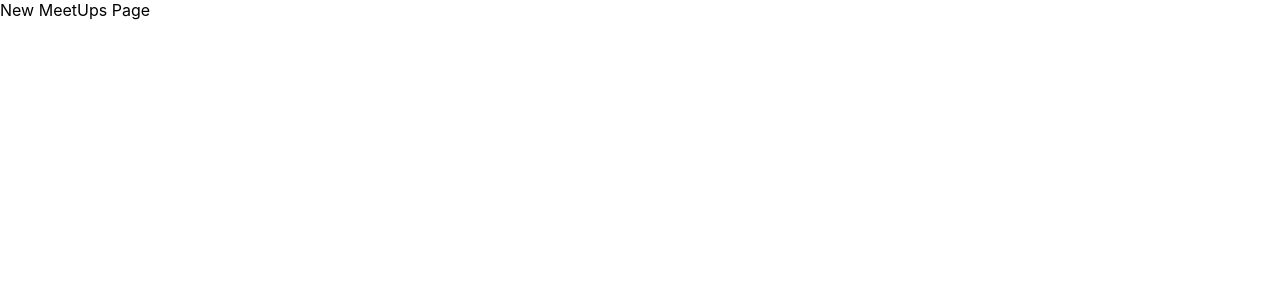
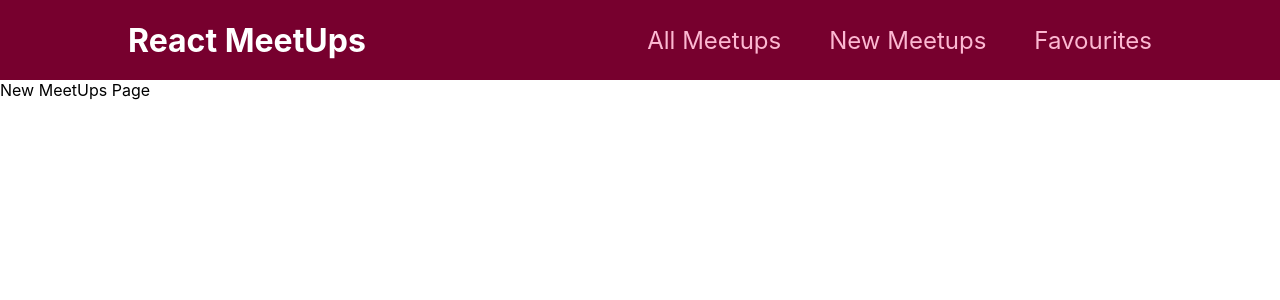
Before and after one commit to Sandu933/react-demo-app, a React (Create React App) app: page /new-meetups in a window 1280 px wide. Shown: the top 300 px of the page. Built offline with nearby package versions, Linux system fonts and the light colour scheme.

Commit message:
Create and styling main navigation bar of the application

```diff
--- a/src/App.js
+++ b/src/App.js
@@ -2,10 +2,12 @@ import AllMeetUpsPage from "./pages/AllMeetUps";
 import NewMeetUpsUpsPage  from "./pages/NewMeetUps";
 import FavouritesPage from "./pages/Favourite";
 import { Route, Routes } from "react-router-dom"
+import MainNavBar from "./components/layout/MainNavigationBar";
 
 function App() {
   return (
     <div>
+      <MainNavBar />
        <Routes>
       <Route path="/" element={<AllMeetUpsPage />} />
       <Route path="/new-meetups" element={<NewMeetUpsUpsPage />} />
--- /dev/null
+++ b/src/components/layout/MainNavigationBar.js
@@ -0,0 +1,27 @@
+import { Link } from "react-router-dom";
+import navBarStyles from './MainNavigationBar.module.css'
+
+
+function MainNavBar(){
+    return(
+        <header className={navBarStyles.header}>
+            <div className={navBarStyles.logo}>React MeetUps</div>
+            <nav>
+                <ul>
+                    <li>
+                        {/* Link allow us to not to send extra request to the server instead it loads respective content according to the url */}
+                        <Link to="/">All Meetups</Link>
+                    </li>
+                    <li>
+                        <Link to="/new-meetups">New Meetups</Link>
+                    </li>
+                    <li>
+                        <Link to="/favourites">Favourites</Link>
+                    </li>
+                </ul>
+            </nav>
+        </header>
+    );
+}
+
+export default MainNavBar;
--- /dev/null
+++ b/src/components/layout/MainNavigationBar.module.css
@@ -0,0 +1,47 @@
+.header {
+    width: 100%;
+    height: 5rem;
+    display: flex;
+    align-items: center;
+    justify-content: space-between;
+    background-color: #77002e;
+    padding: 0 10%;
+  }
+
+  .logo {
+    font-size: 2rem;
+    color: white;
+    font-weight: bold;
+  }
+
+  .header ul {
+    list-style: none;
+    margin: 0;
+    padding: 0;
+    display: flex;
+    align-items: baseline;
+  }
+
+  .header li {
+    margin-left: 3rem;
+  }
+
+  .header a {
+    text-decoration: none;
+    font-size: 1.5rem;
+    color: #fcb8d2;
+  }
+
+  .header a:hover,
+  .header a:active,
+  .header a.active {
+    color: white;
+  }
+
+  .badge {
+    background-color: #cc2062;
+    color: white;
+    border-radius: 12px;
+    padding: 0 1rem;
+    margin-left: 0.5rem;
+  }
```
